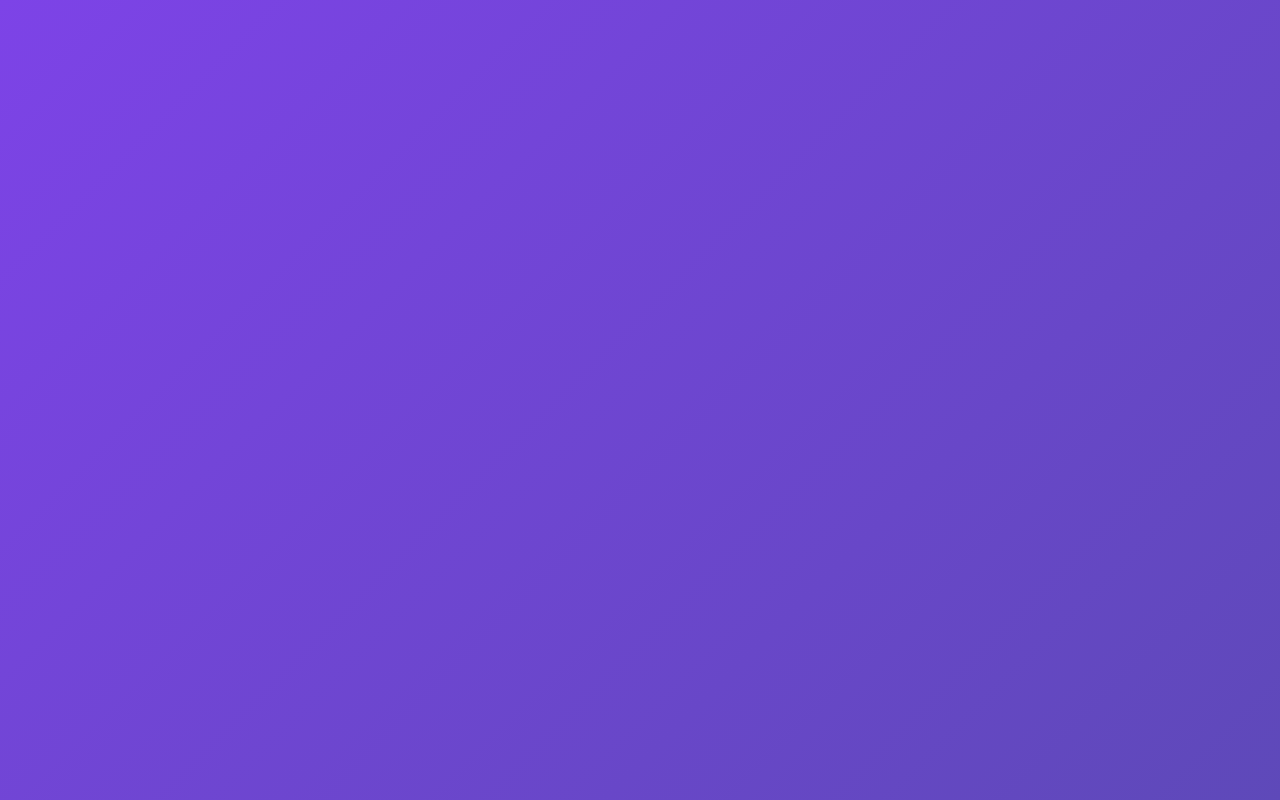
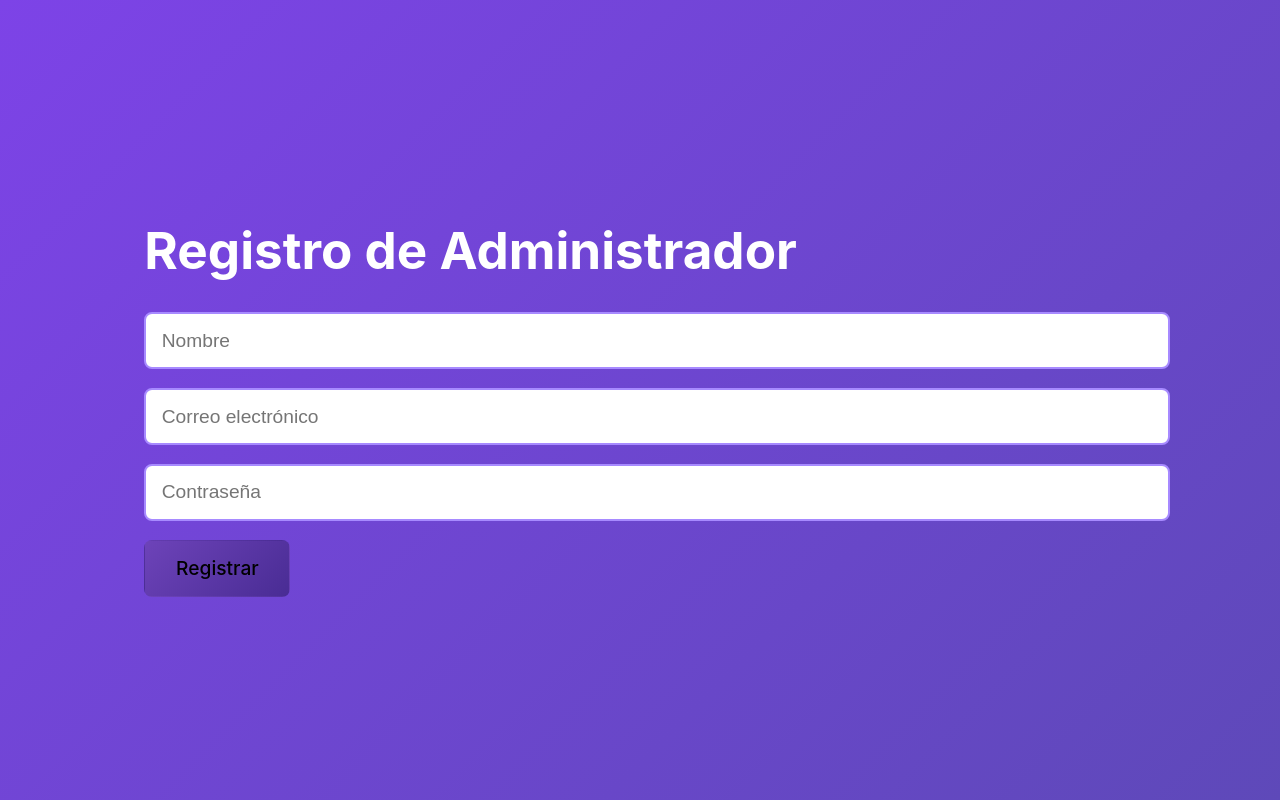
Before and after one commit to JonathanLL2811/examenparte2, a React (Vite) app: page /registro in a window 1280 px wide. Before the commit this address had no page. Built offline with nearby package versions, Linux system fonts and the light colour scheme.

Commit message:
formularios nuevos

```diff
--- a/src/App.jsx
+++ b/src/App.jsx
@@ -9,11 +9,15 @@ import { EntrenadoresForm } from './components/EntrenadoresForm';
 import { EntrenadoresTabla } from './components/EntrenadoresTabla';
 import { MembresiasForm } from './components/MembresiasForm';
 import { MembresiasTabla } from './components/MembresiasTabla';
+import { LoginForm } from './components/LoginForm';
+import { RegistroAdmin } from './components/RegistroAdmin';
 
 export const App = () => {
   return (
     <BrowserRouter>
       <Routes>
+      <Route path='/' element={<LoginForm />} />
+      <Route path='/registro' element={<RegistroAdmin />} />
         <Route path='/clientes' element={<ClientesForm />} />
         <Route path='/tablaclientes' element={<TablaClientes />} />
         <Route path='/clases' element={<ClasesForm />} />
--- /dev/null
+++ b/src/components/LoginForm.jsx
@@ -0,0 +1,45 @@
+import React, { useState } from 'react';
+import axios from 'axios';
+
+export const LoginForm = () => {
+    const [credentials, setCredentials] = useState({
+        correo: "",
+        contraseña: ""
+    });
+
+    const [resultado, setResultado] = useState("");
+
+    const handleChange = (event) => {
+        const { name, value } = event.target;
+        setCredentials({ ...credentials, [name]: value });
+    }
+
+    const handleSubmit = async (event) => {
+        event.preventDefault();
+        const url = "http://localhost:3000/api/login";
+
+        try {
+            const result = await axios.post(url, credentials);
+            const token = result.data.token;
+            localStorage.setItem('token', token); // Guardar el token en el localStorage
+            setResultado("Inicio de sesión exitoso");
+        } catch (error) {
+            console.error("Error al iniciar sesión:", error);
+            setResultado("Credenciales inválidas");
+        }
+    }
+
+    return (
+        <>
+            <h1>Inicio de Sesión</h1>
+            <form onSubmit={handleSubmit}>
+                <input type="email" name="correo" placeholder="Correo electrónico" onChange={handleChange} />
+                <input type="password" name="contraseña" placeholder="Contraseña" onChange={handleChange} />
+                <button type="submit">Iniciar Sesión</button>
+            </form>
+            <p>{resultado}</p>
+        </>
+    );
+};
+
+export default LoginForm;
--- /dev/null
+++ b/src/components/RegistroAdmin.jsx
@@ -0,0 +1,46 @@
+import React, { useState } from 'react';
+import axios from 'axios';
+
+export const RegistroAdmin = () => {
+    const [registro, setRegistro] = useState({
+        nombre: "",
+        correo: "",
+        contraseña: ""
+    });
+
+    const [resultado, setResultado] = useState("");
+
+    const handleChange = (event) => {
+        const { name, value } = event.target;
+        setRegistro({ ...registro, [name]: value });
+    }
+
+    const handleSubmit = async (event) => {
+        event.preventDefault();
+        const url = "http://localhost:3000/api/registroadmin";
+
+        try {
+            const result = await axios.post(url, registro);
+            const mensaje = result.data.message;
+            setResultado(mensaje);
+        } catch (error) {
+            console.error("Error al registrar administrador:", error);
+            setResultado("Error al registrar administrador");
+        }
+    }
+
+    return (
+        <>
+            <h1>Registro de Administrador</h1>
+            <form onSubmit={handleSubmit}>
+                <input type="text" name="nombre" placeholder="Nombre" onChange={handleChange} />
+                <input type="email" name="correo" placeholder="Correo electrónico" onChange={handleChange} />
+                <input type="password" name="contraseña" placeholder="Contraseña" onChange={handleChange} />
+                <button type="submit">Registrar</button>
+            </form>
+            <p>{resultado}</p>
+        </>
+    );
+};
+
+export default RegistroAdmin;
```
